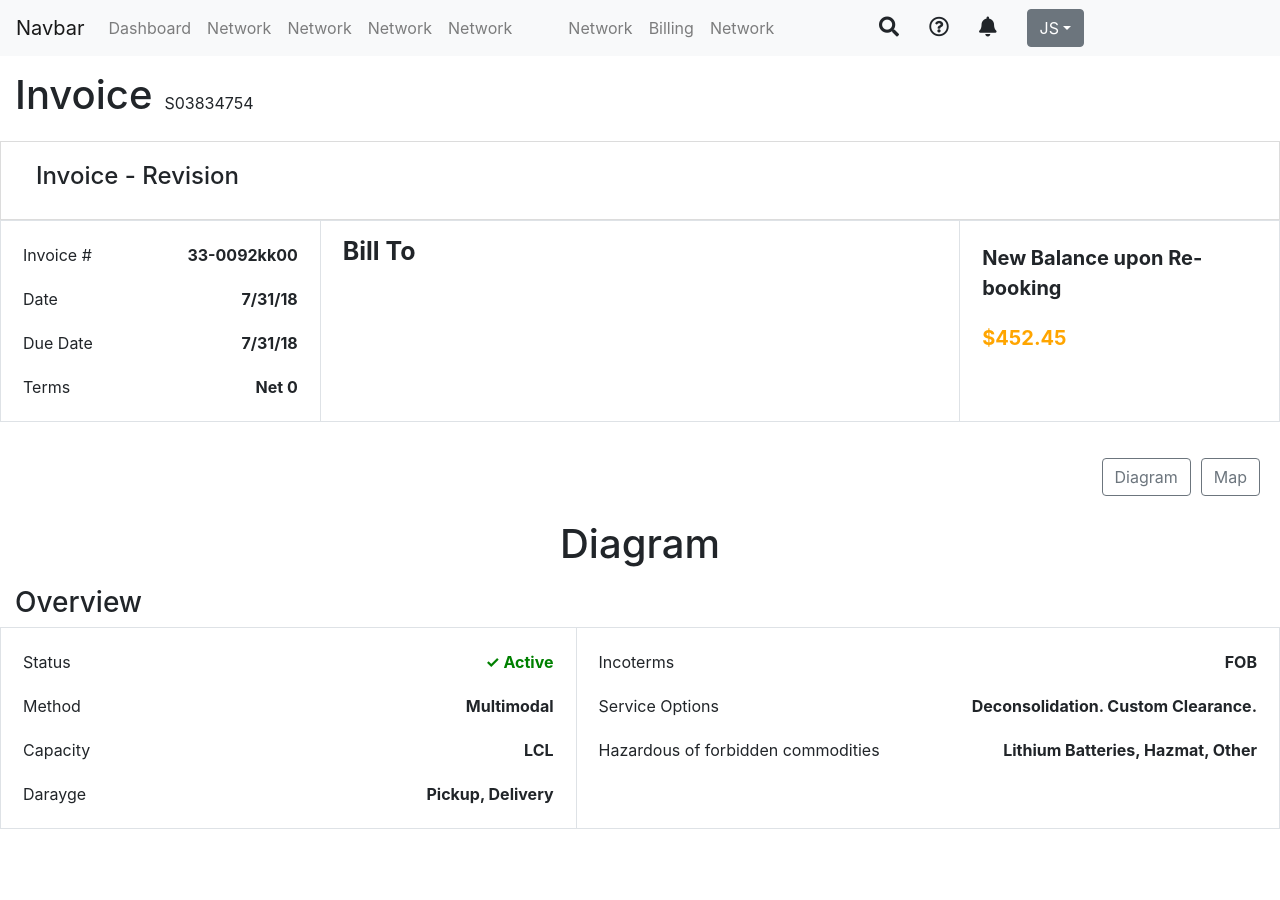
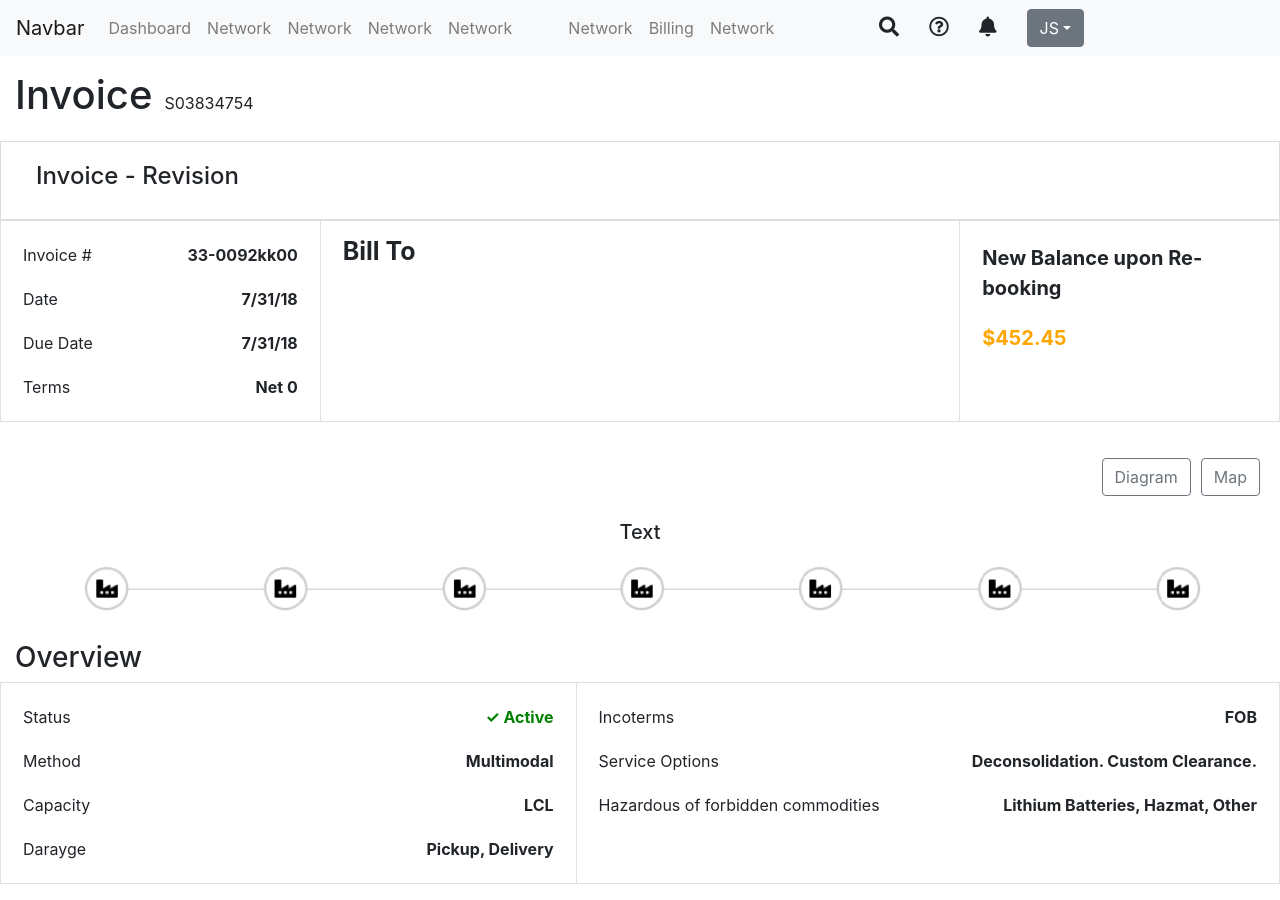
Before and after one commit to MarUser04/react-frontend-test, a React (Create React App) app: page / in a window 1280 px wide. Before the commit the page ends 845 px from the top, so only its background shows below. Built offline with nearby package versions, Linux system fonts and the light colour scheme.

Commit message:
added diagram image

```diff
--- a/src/components/diagram-map.js
+++ b/src/components/diagram-map.js
@@ -30,14 +30,19 @@ export default class DiagramMap extends Component {
   }
 
   render() {
-    const Diagram = <h1>Diagram</h1>;
+    const Diagram =
+    <div className="diagram-image">
+      <h5>Text</h5>
+      <img src={require("./../assets/diagram.PNG")} alt=""/>
+    </div>;
+
     const Map =
     <div className="image-map">
       <img src={require("./../assets/map.jpg")} alt="" height="500"/>
     </div>;
 
     return (
-      <div className="diagram-map" >
+      <div className="diagram-map">
         <div className="buttons">
            <button   onClick={() =>this.switchElement(1)} type="button" className="btn btn-outline-secondary">Diagram</button>
            <button   onClick={() =>this.switchElement(2)} type="button" className="btn btn-outline-secondary">Map</button>
```
Also changed, not shown: src/assets/diagram.PNG (added).
